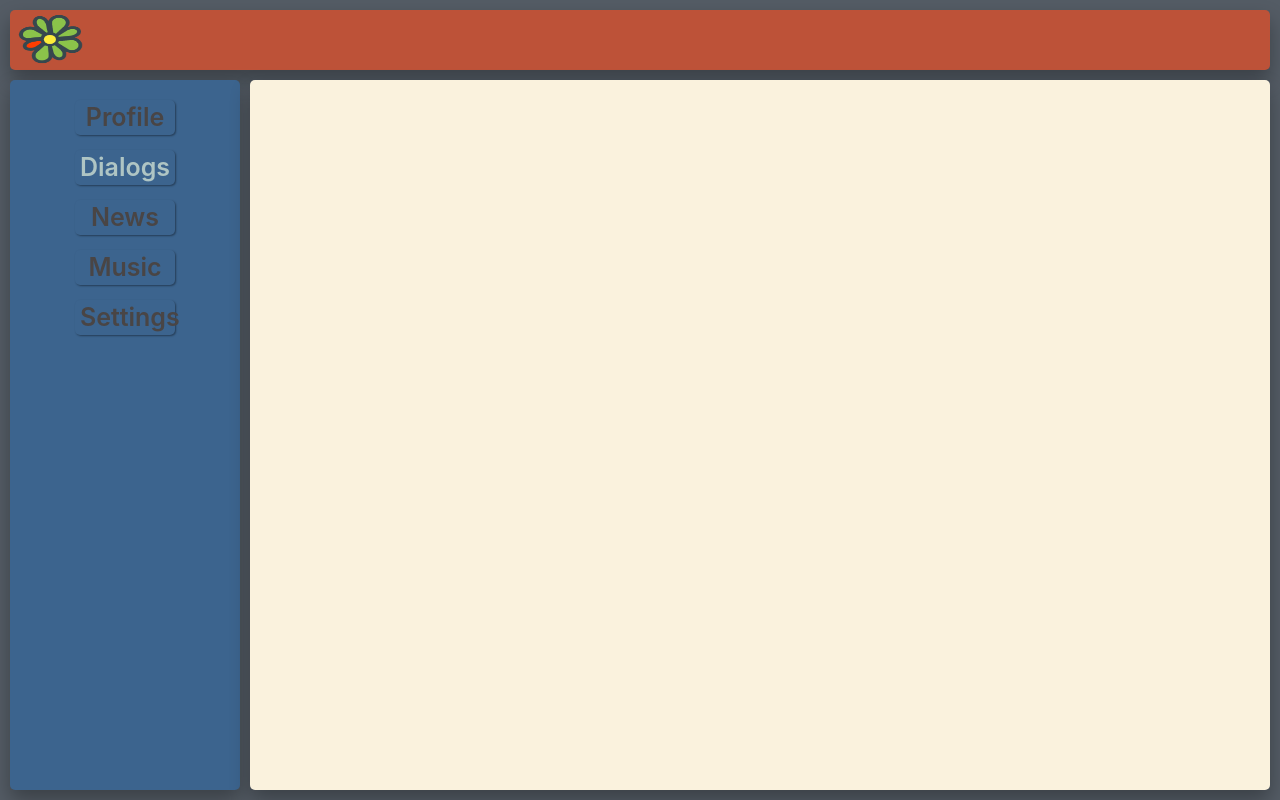
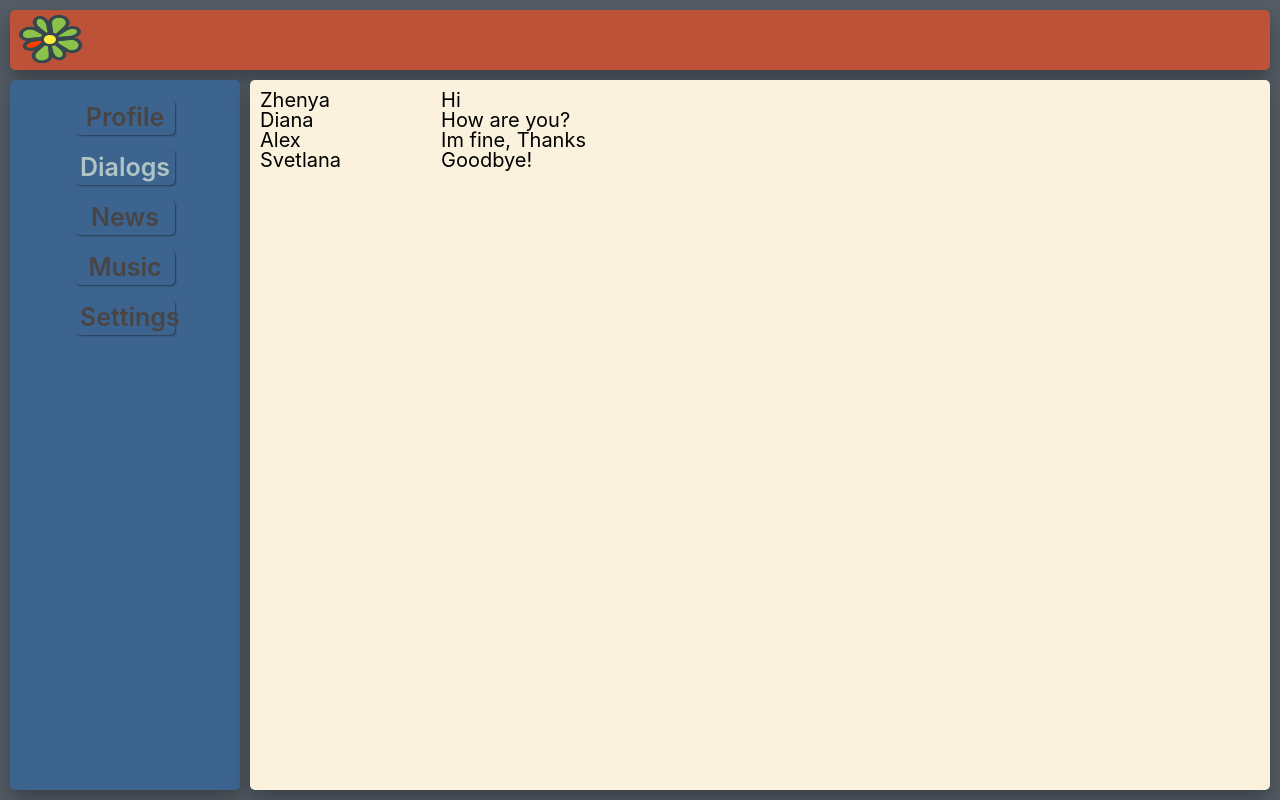
Before and after one commit to Zhenya1102/Social_Network, a React (Create React App) app: page /dialogs in a window 1280 px wide. Built offline with nearby package versions, Linux system fonts and the light colour scheme.

Commit message:
Commit finish lesson N25

```diff
--- /dev/null
+++ b/src/componets/Dialogs/Dialog/Dialog.tsx
@@ -0,0 +1,16 @@
+import React from 'react';
+import s from '../Dialogs.module.css';
+import {NavLink} from 'react-router-dom';
+
+
+type DialogPropsType = {
+    name: string
+    id: number
+}
+
+export const Dialog = (props: DialogPropsType) => {
+    const path = `/dialogs/${props.id}`
+    return (
+        <li className={s.dialogItem}><NavLink to={path} activeClassName={s.activeLink}>{props.name}</NavLink></li>
+    );
+};
--- a/src/componets/Dialogs/Dialogs.module.css
+++ b/src/componets/Dialogs/Dialogs.module.css
@@ -0,0 +1,11 @@
+.dialogsContainer {
+    display: flex;
+    column-gap: 100px;
+    font-size: 20px;
+}
+.dialogItem:hover {
+    color: #f33107;
+}
+.activeLink {
+    color: #bd5238;
+}
--- a/src/componets/Dialogs/Dialogs.tsx
+++ b/src/componets/Dialogs/Dialogs.tsx
@@ -1,9 +1,38 @@
 import React from 'react';
+import s from './Dialogs.module.css'
+import {Dialog} from './Dialog/Dialog';
+import {Message} from './Message/Message';
+
 
 export const Dialogs = () => {
+    const dialogs = [
+        {id: 1, name: 'Zhenya'},
+        {id: 2, name: 'Diana'},
+        {id: 3, name: 'Alex'},
+        {id: 4, name: 'Svetlana'}
+    ]
+    const messages = [
+        {id: 1, message: 'Hi'},
+        {id: 2, message: 'How are you?'},
+        {id: 3, message: 'Im fine, Thanks'},
+        {id: 4, message: 'Goodbye!'}
+    ]
+    const dialogsElements = dialogs.map(d => <Dialog key={d.id} id={d.id} name={d.name}/>)
+    const messagesElements = messages.map(m => <Message key={m.id} message={m.message}/>)
     return (
-        <div>
-
+        <div className={s.dialogsContainer}>
+            <ul className={s.dialogs__list}>
+                {dialogsElements}
+                {/*{dialogs.map((el)=> {*/}
+                {/*    return <Dialog key={el.id} id={el.id} name={el.name} />*/}
+                {/*})}*/}
+            </ul>
+            <ul className={s.messages__list}>
+                {messagesElements}
+                {/*{messages.map((el)=> {*/}
+                {/*    return <Message key={el.id} message={el.message}/>*/}
+                {/*})}*/}
+            </ul>
         </div>
     );
 };
--- /dev/null
+++ b/src/componets/Dialogs/Message/Message.tsx
@@ -0,0 +1,12 @@
+import React from 'react';
+import s from '../Dialogs.module.css';
+
+type MessagePropsType = {
+    message: string
+}
+
+export const Message = (props:MessagePropsType) => {
+    return (
+        <li className={s.message}>{props.message}</li>
+    );
+};
--- a/src/componets/NavBar/NavBar.tsx
+++ b/src/componets/NavBar/NavBar.tsx
@@ -1,25 +1,32 @@
 import React from 'react';
 import {NavLink} from 'react-router-dom';
 import s from './NavBar.module.css'
+
 export const NavBar = () => {
     return (
         <nav className={s.nav}>
             <ul className={s.nav__list}>
-                <NavLink  to={'/profile'} activeClassName={s.activeLink} className={s.navLink}>
-                    <li className={s.nav__item}><a className={s.nav__link}>Profile</a></li>
-                </NavLink>
-                <NavLink to={'/dialogs'} activeClassName={s.activeLink} className={s.navLink}>
-                    <li className={s.nav__item}><a className={s.nav__link}>Dialogs</a></li>
-                </NavLink>
-                <NavLink to={'/news'} activeClassName={s.activeLink} className={s.navLink}>
-                    <li className={s.nav__item}><a className={s.nav__link}>News</a></li>
-                </NavLink>
-                <NavLink to={'/music'} activeClassName={s.activeLink} className={s.navLink}>
-                    <li className={s.nav__item}><a className={s.nav__link}>Music</a></li>
-                </NavLink>
-                <NavLink to={'/settings'} activeClassName={s.activeLink} className={s.navLink}>
-                    <li className={s.nav__item}><a className={s.nav__link}>Settings</a></li>
-                </NavLink>
+                <li className={s.nav__item}>
+                    <NavLink to={'/profile'} activeClassName={s.activeLink} className={s.navLink}>
+                        <a className={s.nav__link}>Profile</a>
+                    </NavLink>
+                </li>
+                <li className={s.nav__item}>
+                    <NavLink to={'/dialogs'} activeClassName={s.activeLink} className={s.navLink}>
+                        <a className={s.nav__link}>Dialogs</a>
+                    </NavLink></li>
+                <li className={s.nav__item}>
+                    <NavLink to={'/news'} activeClassName={s.activeLink} className={s.navLink}>
+                        <a className={s.nav__link}>News</a>
+                    </NavLink></li>
+                <li className={s.nav__item}>
+                    <NavLink to={'/music'} activeClassName={s.activeLink} className={s.navLink}>
+                        <a className={s.nav__link}>Music</a>
+                    </NavLink></li>
+                <li className={s.nav__item}>
+                    <NavLink to={'/settings'} activeClassName={s.activeLink} className={s.navLink}>
+                        <a className={s.nav__link}>Settings</a>
+                    </NavLink></li>
             </ul>
         </nav>
     );
--- /dev/null
+++ b/src/componets/Profile/MyPosts/MyPosts.tsx
@@ -0,0 +1,24 @@
+import React from 'react';
+import s from './MyPosts.module.css'
+import {Post} from './Post/Post';
+
+export const MyPosts = () => {
+    const posts = [
+        {id: 1, message: 'What is your name', likesCount: '0'},
+        {id: 2, message: 'It`s my first post', likesCount: '23'},
+    ]
+    const postsElements = posts.map(p=> <Post key={p.id} message={p.message} likesCount={p.likesCount}/>)
+    return (
+        <div>
+            <h3>My posts</h3>
+            <div>
+                <textarea></textarea>
+                <button>Add post</button>
+            </div>
+            <div className={s.posts}>
+                {postsElements}
+                {/*{posts.map((el)=> (<Post key={el.id} message={el.message} likesCount={el.likesCount}/>))}*/}
+            </div>
+        </div>
+    );
+};
--- /dev/null
+++ b/src/componets/Profile/MyPosts/Post/Post.module.css
@@ -0,0 +1,10 @@
+.post {
+    display: flex;
+    align-items: center;
+    column-gap: 10px;
+}
+.post img{
+    width: 50px;
+    height: 50px;
+    border-radius: 50%;
+}
--- /dev/null
+++ b/src/componets/Profile/MyPosts/Post/Post.tsx
@@ -0,0 +1,17 @@
+import React from 'react';
+import s from './Post.module.css'
+
+type PostPropsType = {
+    message:string
+    likesCount: string
+}
+
+export const Post = (props: PostPropsType) => {
+    return (
+        <div className={s.post}>
+            <img src={'https://sm.ign.com/ign_nordic/cover/a/avatar-gen/avatar-generations_prsz.jpg'} alt={'image'}/>
+            <span>{props.message}</span>
+            <div>likes:{props.likesCount}</div>
+        </div>
+    );
+};
--- a/src/componets/Profile/Profile.tsx
+++ b/src/componets/Profile/Profile.tsx
@@ -1,9 +1,12 @@
 import React from 'react';
-import s from './Profile.module.css'
+import {MyPosts} from './MyPosts/MyPosts';
+import {ProfileInfo} from './ProfileInfo/ProfileInfo';
+
 export const Profile = () => {
     return (
         <div>
-            <img className={s.content__image} src={'https://s.ek.ua/posts/files/2536/wide_pic.jpg'} alt={'image'}/>
+            <ProfileInfo/>
+            <MyPosts/>
         </div>
     );
 };
--- /dev/null
+++ b/src/componets/Profile/ProfileInfo/ProfileInfo.tsx
@@ -0,0 +1,13 @@
+import React from 'react';
+import s from '../Profile.module.css';
+
+export const ProfileInfo = () => {
+    return (
+        <div>
+            <div>
+                <img className={s.content__image} src={'https://s.ek.ua/posts/files/2536/wide_pic.jpg'} alt={'image'}/>
+            </div>
+            <div>ava + description</div>
+        </div>
+    );
+};
```
Also changed, not shown: src/componets/Profile/MyPosts/MyPosts.module.css (added), src/componets/Profile/ProfileInfo/ProfileInfo.module.css (added).
